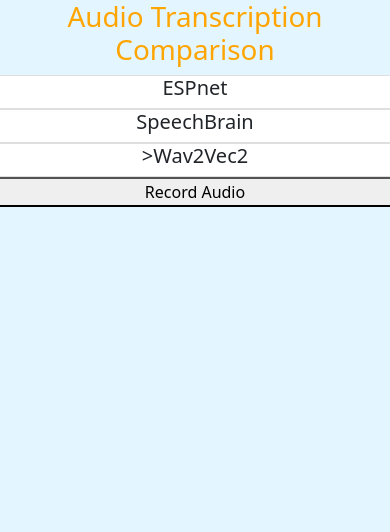
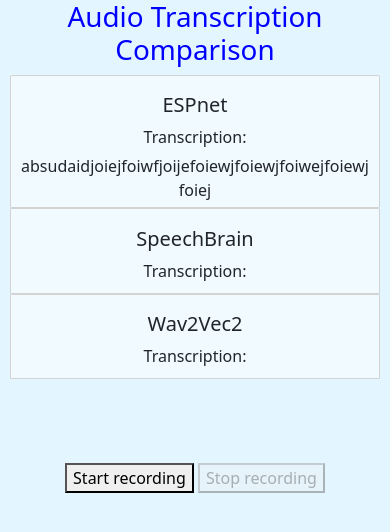
Before and after one commit to WT-MM/TranscriptionWebApp, a Flask app: page / in a window 390 px wide. Shown: the top 532 px of the page. Run offline with Flask 2, Linux system fonts and the light colour scheme; some libraries are stand-ins or nearby versions.

Commit message:
basic web interface with input

```diff
--- a/app.py
+++ b/app.py
@@ -1,12 +1,52 @@
-from flask import Flask, render_template
+import os
+import uuid
+from flask import Flask, render_template, flash, request, redirect
+from transformers import Wav2Vec2Processor, Wav2Vec2ForCTC
+import torch
+import librosa
 
 app = Flask(__name__)
 
+
 @app.route('/')
 def index():
+    return render_template('index.html')
+
+@app.route('/save-record', methods=['POST'])
+def save_record():
+    # check if the post request has the file part
+    if 'file' not in request.files:
+        flash('No file part')
+        return redirect(request.url)
+    file = request.files['file']
+
+    processor = Wav2Vec2Processor.from_pretrained("facebook/wav2vec2-base-960h")
+    model = Wav2Vec2ForCTC.from_pretrained("facebook/wav2vec2-base-960h")
+
+    file_name = str(uuid.uuid4()) + ".mp3"
+    full_file_name = os.path.join('tempfiles', file_name)
+    file.save(full_file_name)
+
+    audio, rate = librosa.load(full_file_name, sr=16000)
+    os.remove(full_file_name)
+    input_values = processor(audio, return_tensors="pt", padding="longest", sampling_rate=16000).input_values
+
+    # retrieve logits
+    logits = model(input_values).logits
+
+    # take argmax and decode
+    predicted_ids = torch.argmax(logits, dim=-1)
+    transcription = processor.batch_decode(predicted_ids)
+    print(transcription)
+
+
     return render_template('index.html')
 
 
 @app.errorhandler(404)
 def errorPage(e):
     return render_template('404.html'), 404
+
+
+if __name__ == '__main__':
+    app.run(debug=True)
--- a/requirements.txt
+++ b/requirements.txt
@@ -1,7 +1,11 @@
+cffi==1.15.0
 click==8.0.3
 colorama==0.4.4
 Flask==2.0.2
 itsdangerous==2.0.1
 Jinja2==3.0.3
 MarkupSafe==2.0.1
+pycparser==2.21
+sounddevice==0.4.4
+SoundFile==0.10.3.post1
 Werkzeug==2.0.2
--- a/static/css/style.css
+++ b/static/css/style.css
@@ -3,5 +3,28 @@
 }
 
 h1{
-    color:orange;
+    color:blue;
 }
+
+.main{
+    background-color:rgb(240, 250, 255);
+    border:lightgray;
+    border-style:solid;
+    border-radius:1%;
+    border-width:1px;
+    margin-right:10px;
+    margin-left:10px;
+    padding-left:10px;
+    padding-right:10px;
+    height:100%;
+    overflow-wrap:break-word;
+}
+
+.transcript{
+    padding-bottom:5px;
+    margin-top:5px;
+}
+
+.card-title{
+    margin-top:5%;
+}
--- a/templates/base.html
+++ b/templates/base.html
@@ -15,8 +15,9 @@
 
     <!-- Optional JavaScript -->
     <!-- jQuery first, then Popper.js, then Bootstrap JS -->
-    <script src="https://code.jquery.com/jquery-3.3.1.slim.min.js" integrity="sha384-q8i/X+965DzO0rT7abK41JStQIAqVgRVzpbzo5smXKp4YfRvH+8abtTE1Pi6jizo" crossorigin="anonymous"></script>
+    <script src="https://ajax.googleapis.com/ajax/libs/jquery/3.4.1/jquery.min.js"></script>
     <script src="https://cdn.jsdelivr.net/npm/@popperjs/core@2.10.2/dist/umd/popper.min.js" integrity="sha384-7+zCNj/IqJ95wo16oMtfsKbZ9ccEh31eOz1HGyDuCQ6wgnyJNSYdrPa03rtR1zdB" crossorigin="anonymous"></script>
     <script src="https://cdn.jsdelivr.net/npm/bootstrap@5.1.3/dist/js/bootstrap.min.js" integrity="sha384-QJHtvGhmr9XOIpI6YVutG+2QOK9T+ZnN4kzFN1RtK3zEFEIsxhlmWl5/YESvpZ13" crossorigin="anonymous"></script>
+    {% block extra %} {% endblock %}
   </body>
 </html>
--- a/templates/index.html
+++ b/templates/index.html
@@ -7,18 +7,84 @@
         <h1 class="text-center">{% block title %} Audio Transcription Comparison {% endblock %}</h1>
     </div>
     <div class="row">
-        <div class="card col-md-4 text-center">
-            <h5 class="card-title">ESPnet</h5>
+        <div class="col-md-4 text-center">
+            <div class="main">
+                <h5 class="card-title">ESPnet</h5>
+                <div>Transcription:</div>
+                <div class="transcript">absudaidjoiejfoiwfjoijefoiewjfoiewjfoiwejfoiewjfoiej</div>
+            </div>
         </div>
-        <div class="card col-md-4 text-center">
-            <h5 class="card-title">SpeechBrain</h5>
+        <div class="col-md-4 text-center">
+            <div class="main">
+                <h5 class="card-title">SpeechBrain</h5>
+                <div>Transcription:</div>
+                <div class="transcript"></div>
+            </div>
         </div>
-        <div class="col-md-4 card text-center">
-            <h5 class="card-title">>Wav2Vec2</h5>
+        <div class="col-md-4 text-center">
+            <div class="main">
+                <h5 class="card-title">Wav2Vec2</h5>
+                <div>Transcription:</div>
+                <div class="transcript"></div>
+            </div>
         </div>
     </div>
-    <div class="row">
-        <button>Record Audio</button>
+    <div class="row" style="margin-top: 10vh;">
+        <div class="container text-center">
+            <button id="startRecording">Start recording</button>
+            <button id="stopRecording" disabled>Stop recording</button>
+        </div>
     </div>
+{% endblock %}
 
+{% block extra %}
+<script>
+    navigator
+        .mediaDevices
+        .getUserMedia({audio: true})
+        .then(stream => { handlerFunction(stream) });
+
+    function handlerFunction(stream) {
+        rec = new MediaRecorder(stream);
+        rec.ondataavailable = e => {
+            audioChunks.push(e.data);
+            if (rec.state == "inactive") {
+                let blob = new Blob(audioChunks, {type: 'audio/mpeg-3'});
+                sendData(blob);
+            }
+        }
+    }
+
+    function sendData(data) {
+        var form = new FormData();
+        form.append('file', data, 'data.mp3');
+        form.append('title', 'data.mp3');
+        //Chrome inspector shows that the post data includes a file and a title.
+        $.ajax({
+            type: 'POST',
+            url: '/save-record',
+            data: form,
+            cache: false,
+            processData: false,
+            contentType: false
+        }).done(function(data) {
+            console.log(data);
+        });
+    }
+
+    startRecording.onclick = e => {
+        console.log('Recording are started..');
+        startRecording.disabled = true;
+        stopRecording.disabled = false;
+        audioChunks = [];
+        rec.start();
+    };
+
+    stopRecording.onclick = e => {
+        console.log("Recording are stopped.");
+        startRecording.disabled = false;
+        stopRecording.disabled = true;
+        rec.stop();
+    };
+</script>
 {% endblock %}
```
